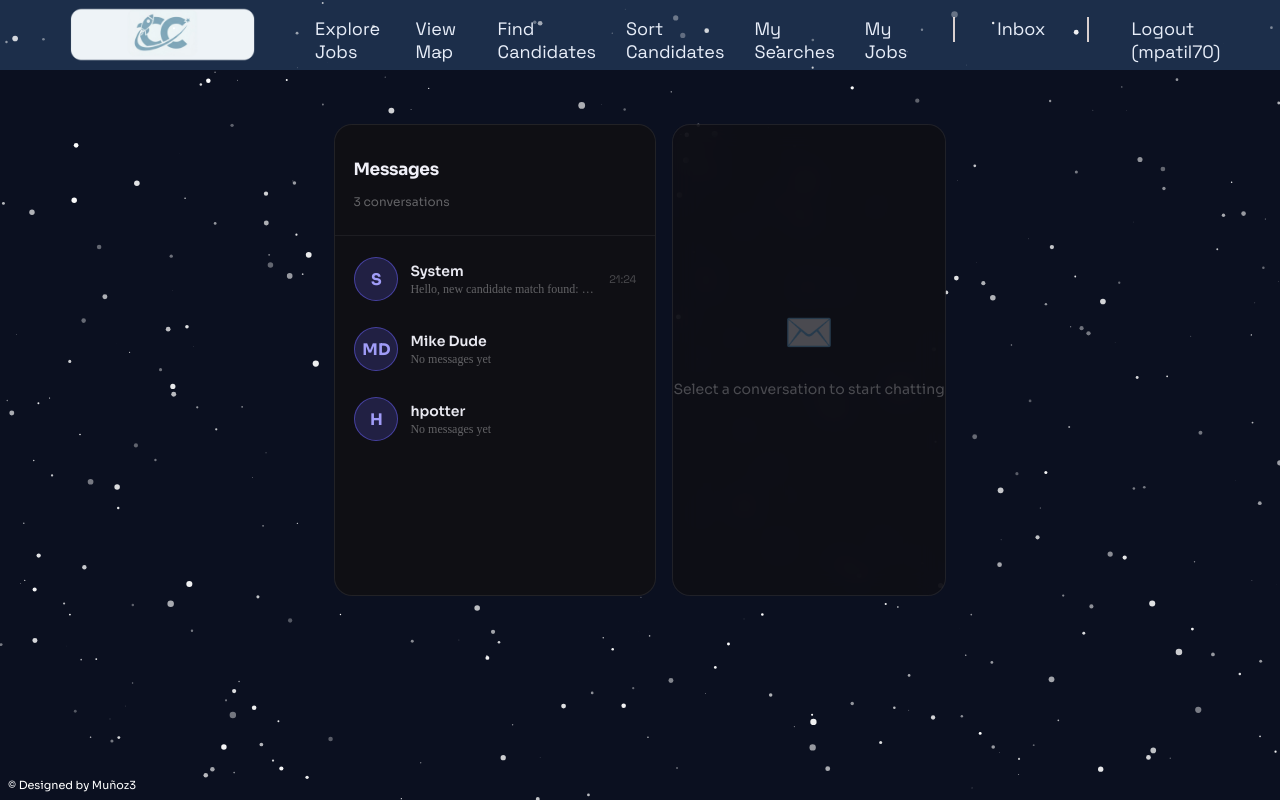
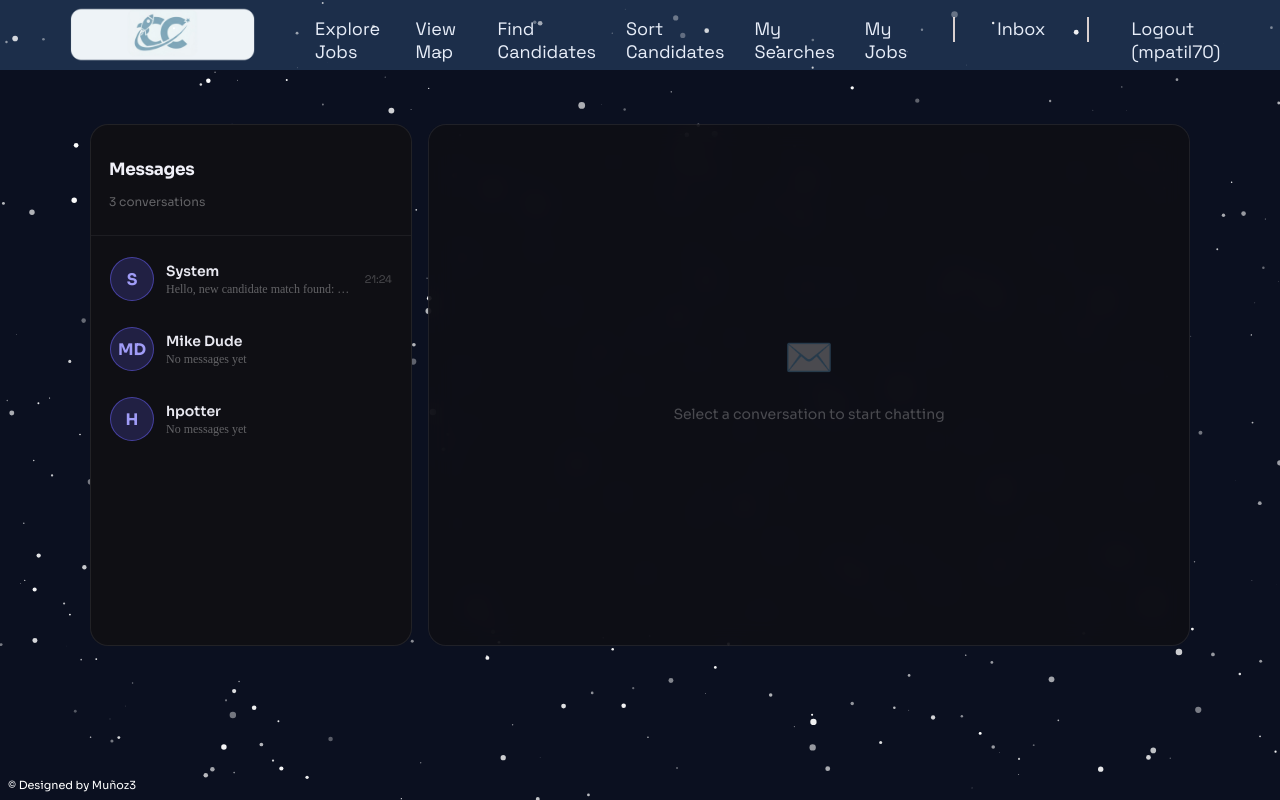
Before and after one commit to Rosette2237/CS2340_Project, a Django app: page /message/inbox/ in a window 1280 px wide. Run offline with Django 5.2, Linux system fonts and the light colour scheme; a user stored in the database is signed in; data comes from the database, SQL or seed files in the repository; both versions use the stored data as it was after the commit.

Commit message:
few fixes

```diff
--- a/careerconnect/jobs/geocoding.py
+++ b/careerconnect/jobs/geocoding.py
@@ -3,11 +3,7 @@ from geopy.exc import GeocoderTimedOut, GeocoderUnavailable
 
 
 def geocode_job(address, city, state):
-    """
-    Convert a job's address/city/state to (lat, lng).
-    Returns (None, None) if geocoding fails or the address is not found.
-    Uses OpenStreetMap Nominatim — free, no API key required.
-    """
+
     query = f"{address}, {city}, {state}" if address else f"{city}, {state}"
     try:
         geolocator = Nominatim(user_agent="careerconnect_app")
--- a/careerconnect/message/templates/message/inbox.html
+++ b/careerconnect/message/templates/message/inbox.html
@@ -6,7 +6,7 @@
 
 <div class="messaging-wrapper">
 
-    <div class="sidebar" id="sidebar" style="margin-bottom: 50px">
+    <div class="sidebar" id="sidebar">
         <div class="sidebar-header">
             <h2>Messages</h2>
             <p>{{ conversations|length }} conversation{{ conversations|length|pluralize }}</p>
@@ -63,7 +63,7 @@
         </div>
     </div>
 
-    <div class="chat-main" style="margin-bottom: 50px">
+    <div class="chat-main" style="width: 200rem">
         {% if active_conv %}
             <div class="chat-header">
                 <div class="chat-header-avatar">{{ other_user.initials }}</div>
@@ -75,7 +75,6 @@
                 </div>
             </div>
 
-            <!-- Messages -->
             <div class="messages-area" id="messages">
                 {% for msg in messages %}
                     <div class="message-row {% if msg.sender == request.user.profile %}sent{% else %}received{% endif %}">
@@ -94,7 +93,6 @@
                 {% endfor %}
             </div>
 
-            <!-- Input -->
             <div class="input-area">
                 <textarea id="message-input" class="message-input" placeholder="Type a message..." rows="1"></textarea>
                 <button class="send-btn" id="send-btn">
@@ -162,7 +160,6 @@
         inputEl.value = '';
         inputEl.style.height = 'auto';
 
-        // Show immediately (optimistic)
         const now = new Date().toLocaleTimeString([], { hour: '2-digit', minute: '2-digit' });
         appendMessage(body, now, true);
 
```
Also changed, not shown: careerconnect/db.sqlite3.
